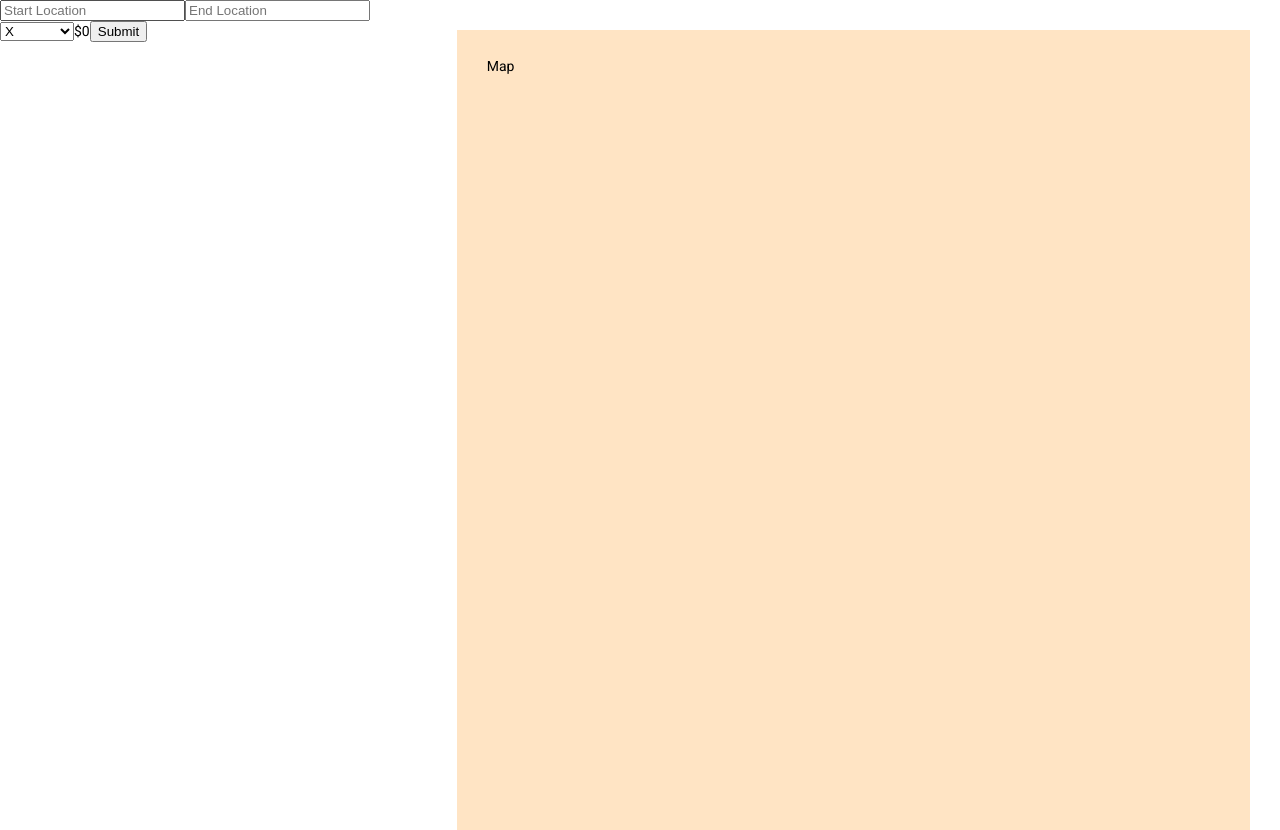
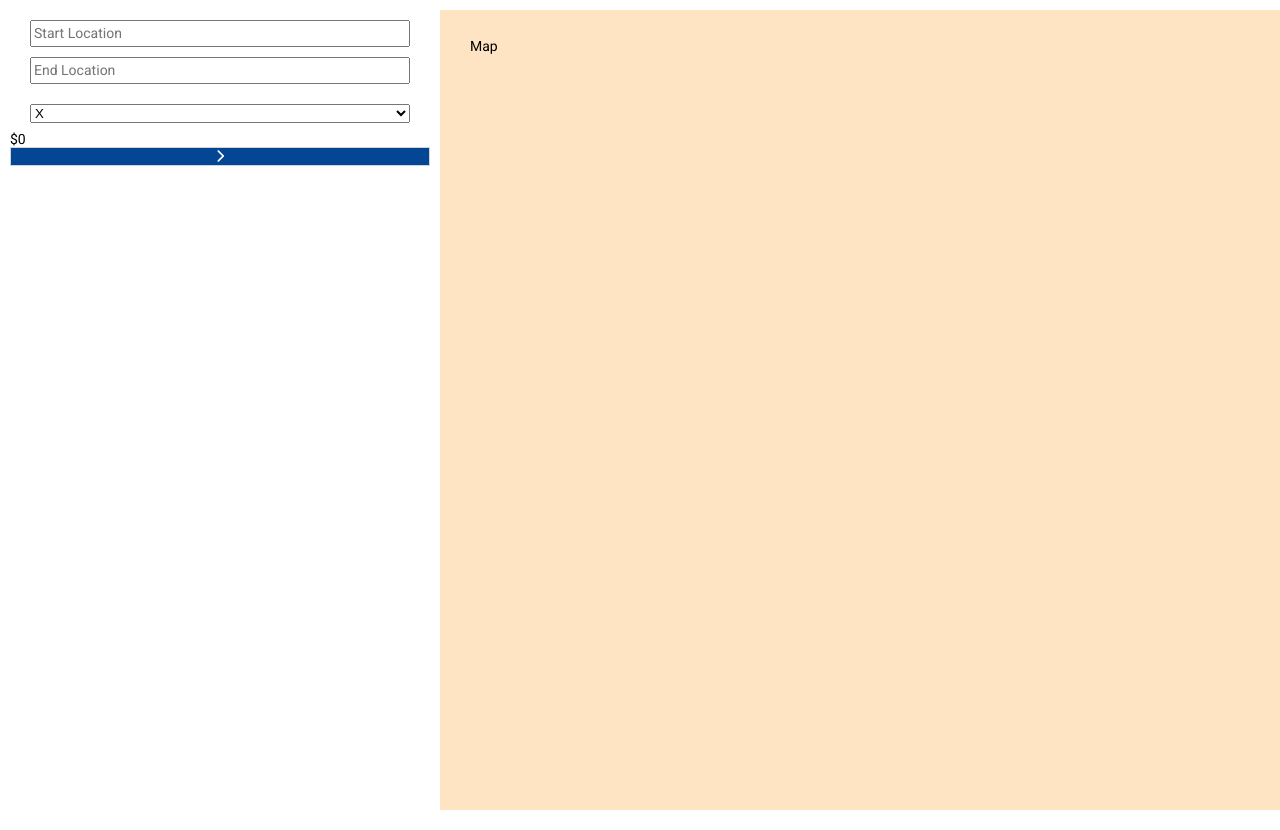
Before and after one commit to dompainter/dUber, a React app: page / in a window 1280 px wide. Built offline with nearby package versions, Linux system fonts and the light colour scheme.

Commit message:
Start of styling for journey details

```diff
--- a/src/components/header/index.js
+++ b/src/components/header/index.js
@@ -1,7 +1,7 @@
 import React from 'react'
 import propTypes from 'prop-types'
 import styled from 'styled-components'
-import getFont from '../../utils/font';
+import getFont from '../../utils/font'
 
 const Title = styled.h1`
     font: ${getFont({ fontSize: 20, fontWeight: 600 })};
--- a/src/components/journey-details/index.js
+++ b/src/components/journey-details/index.js
@@ -1,7 +1,34 @@
 import React, { useEffect, useState } from 'react'
+import styled from 'styled-components'
 import { getAllRideTypes, getRideType } from '../../common/ride-types'
+import getFont from '../../utils/font'
+import { chelseaBlue, grey, white } from '../../utils/palette'
 
 import FareEstimate from '../fare-estimate'
+
+const StyledForm = styled.form`
+    display: flex;
+    flex-direction: column;
+    width: 100%;
+`
+
+const InputContainer = styled.div`
+    display: flex;
+    flex-direction: column;
+    justify-content: space-between;
+    padding: 10px 20px;
+`
+
+const TextInput = styled.input`
+    font: ${getFont()};
+    margin-bottom: ${props => props.bottomMargin ? '10px' : 0};
+`
+
+const SubmitButton = styled.button`
+    background-color: ${chelseaBlue};
+    color: ${white};
+    border: 1px solid ${grey};
+`
 
 const JourneyDetails = () => {
     const rideTypes = getAllRideTypes()
@@ -16,9 +43,13 @@ const JourneyDetails = () => {
     const handleSelectChange = e => setRideType(getRideType(e.target.value))
 
     return (
-        <form>
-            <input type="text" id="startLocation" placeholder="Start Location" />
-            <input type="text" id="endLocation" placeholder="End Location" />
+        <StyledForm>
+            <InputContainer>
+                <TextInput type="text" id="startLocation" placeholder="Start Location" bottomMargin />
+                <TextInput type="text" id="endLocation" placeholder="End Location" />
+            </InputContainer>
+
+            <InputContainer>
                 <select name="rideType" id="rideType" onChange={handleSelectChange} value={rideType.id}>
                     {rideTypes.map(({ id, name: rideTypeName }) => (
                         <option key={id} value={id}>
@@ -26,17 +57,21 @@ const JourneyDetails = () => {
                         </option>
                     ))}
                 </select>
+            </InputContainer>
+
             {isNumSeatsVisible && (
-                <>
+                <InputContainer>
                     <input type="radio" id="seatsOne" />
                     <label>1</label>
                     <input type="radio" id="seatsTwo" />
                     <label>2</label>
-                </>
+                </InputContainer>
             )}
             <FareEstimate />
-            <button type="submit">Submit</button>
-        </form>
+            <SubmitButton type="submit">
+                <i className="fas fa-chevron-right"></i>
+            </SubmitButton>
+        </StyledForm>
     )
 }
 
--- a/src/components/map/index.js
+++ b/src/components/map/index.js
@@ -6,7 +6,6 @@ const Container = styled.section`
     width: 100%;
     height: 100%;
     background-color: bisque;
-    margin: 30px;
 `
 
 const Content = styled.div`
--- a/src/index.html
+++ b/src/index.html
@@ -3,6 +3,7 @@
 <html>
   <head>
     <link href="https://fonts.googleapis.com/css?family=Heebo&display=swap" rel="stylesheet">
+    <script src="https://kit.fontawesome.com/ae2cae935e.js"></script>
   </head>
   <body>
     <div id="app"></div>
--- a/src/index.js
+++ b/src/index.js
@@ -17,12 +17,14 @@ const Column = styled.div`
     display: flex;
     font: ${getFont()};
     flex: ${props => props.flexSize || 1};
+    margin-left: 10px;
 `
 
 const Row = styled.div`
     height: 100vh;
     width: 100vw;
     display: flex;
+    margin-top: 10px;
 `
 
 const App = () => (
--- /dev/null
+++ b/src/utils/palette.js
@@ -0,0 +1,9 @@
+const chelseaBlue = '#034694'
+const white = '#FFF'
+const grey = '#D1D3D4'
+
+export {
+    chelseaBlue,
+    white,
+    grey
+}
```
Lines whose indentation alone changed are shown as unchanged.
